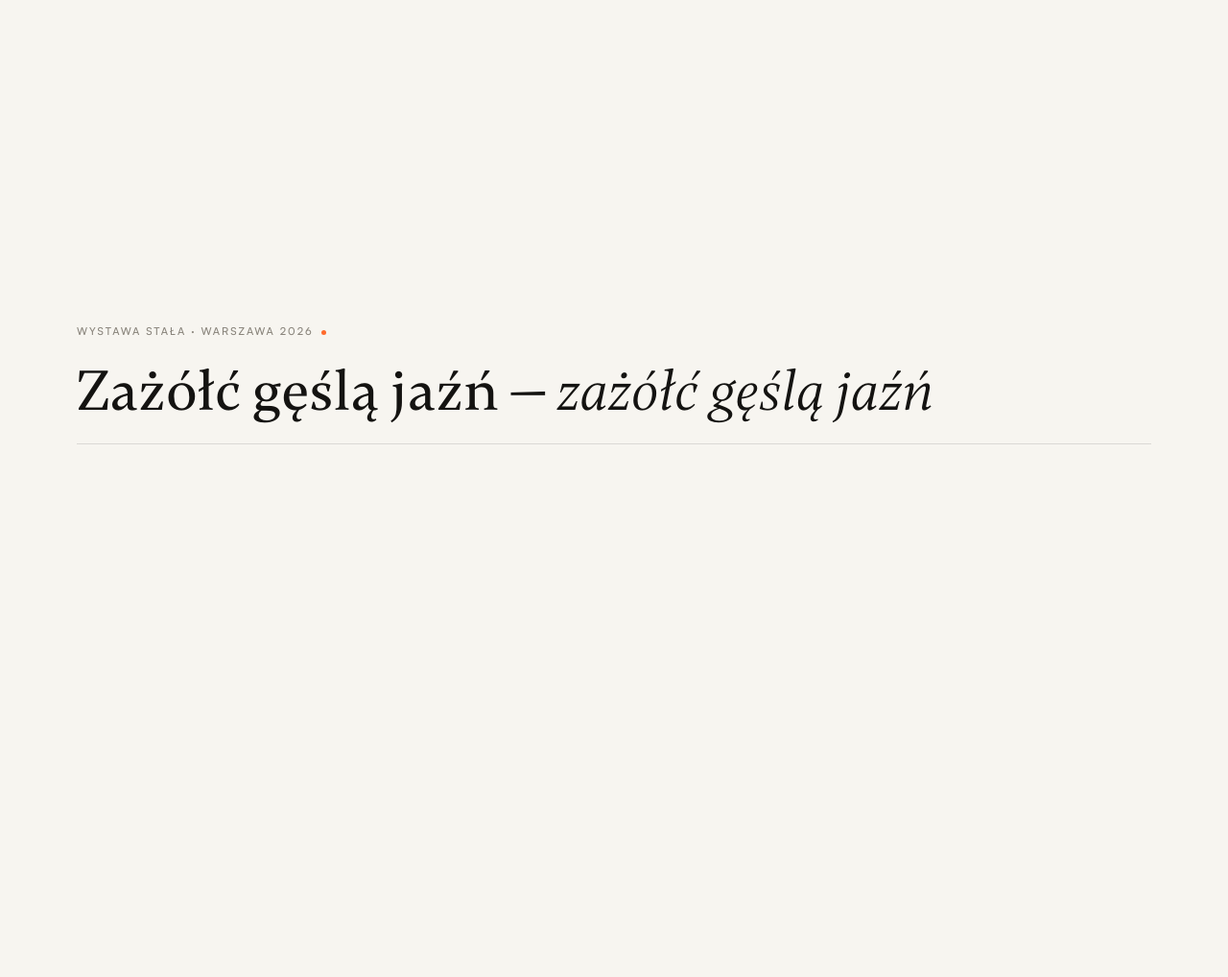
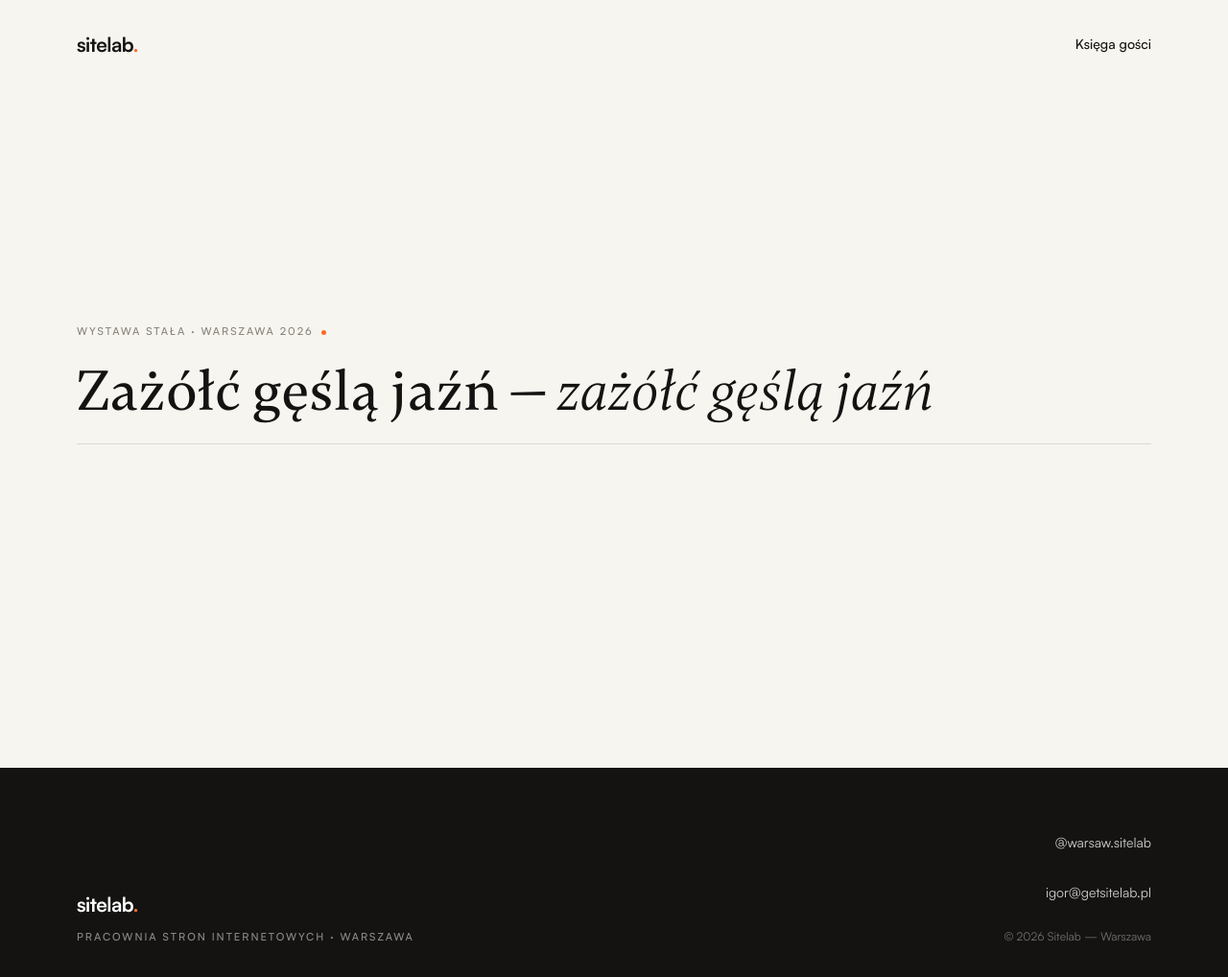
Before and after one commit to igorrr12/igors-portfolio, a Next.js app: page / in a window 1280 px wide. Shown: the top 1018 px of the page at 96% size. Before the commit the page ends 800 px from the top, so only its background shows below. Built offline with nearby package versions, Linux system fonts and the light colour scheme.

Commit message:
feat: gallery logo, header, footer

```diff
--- a/app/page.tsx
+++ b/app/page.tsx
@@ -1,5 +1,10 @@
+import { Footer } from "@/components/Footer";
+import { Header } from "@/components/Header";
+
 export default function Home() {
   return (
+    <>
+      <Header />
       <main className="gallery-frame flex min-h-screen flex-col justify-center gap-6">
         <p className="caption caption-dot">Wystawa stała · Warszawa 2026</p>
         <h1 className="font-display text-6xl font-medium">
@@ -7,5 +12,7 @@ export default function Home() {
         </h1>
         <span className="rule" />
       </main>
+      <Footer />
+    </>
   );
 }
--- /dev/null
+++ b/components/Footer.tsx
@@ -0,0 +1,24 @@
+import { CONTACT, igLink, mailLink } from "@/lib/config";
+import { Logo } from "./Logo";
+
+export function Footer() {
+  return (
+    <footer className="bg-ink py-14 text-white">
+      <div className="gallery-frame flex flex-col gap-8 sm:flex-row sm:items-end sm:justify-between">
+        <div>
+          <Logo tone="white" />
+          <p className="caption mt-3 !text-white/50">Pracownia stron internetowych · {CONTACT.city}</p>
+        </div>
+        <div className="flex flex-col gap-2 text-sm text-white/80 sm:items-end">
+          <a href={igLink} target="_blank" rel="noopener noreferrer" className="link-under inline-flex min-h-[44px] items-center">
+            @{CONTACT.instagram}
+          </a>
+          <a href={mailLink} className="link-under inline-flex min-h-[44px] items-center">
+            {CONTACT.email}
+          </a>
+          <p className="mt-2 text-xs text-white/40">© 2026 Sitelab — Warszawa</p>
+        </div>
+      </div>
+    </footer>
+  );
+}
--- /dev/null
+++ b/components/Header.tsx
@@ -0,0 +1,16 @@
+import { Logo } from "./Logo";
+
+export function Header() {
+  return (
+    <header className="absolute inset-x-0 top-0 z-40">
+      <div className="gallery-frame flex min-h-[44px] items-center justify-between py-6">
+        <a href="#" aria-label="Sitelab — do góry" className="inline-flex min-h-[44px] items-center">
+          <Logo />
+        </a>
+        <a href="#ksiega-gosci" className="link-under inline-flex min-h-[44px] items-center text-sm font-medium">
+          Księga gości
+        </a>
+      </div>
+    </header>
+  );
+}
--- /dev/null
+++ b/components/Logo.tsx
@@ -0,0 +1,16 @@
+/**
+ * Text recreation of the wordmark (lowercase sans + orange dot).
+ * The supplied asset is white-on-transparent, so on ivory we draw
+ * the same letterforms in ink; the footer uses the white tone.
+ */
+export function Logo({ tone = "ink" }: { tone?: "ink" | "white" }) {
+  return (
+    <span
+      className={`select-none font-sans text-[1.3rem] font-bold lowercase leading-none tracking-tight ${
+        tone === "ink" ? "text-ink" : "text-white"
+      }`}
+    >
+      sitelab<span className="text-accent">.</span>
+    </span>
+  );
+}
```
Lines whose indentation alone changed are shown as unchanged.
